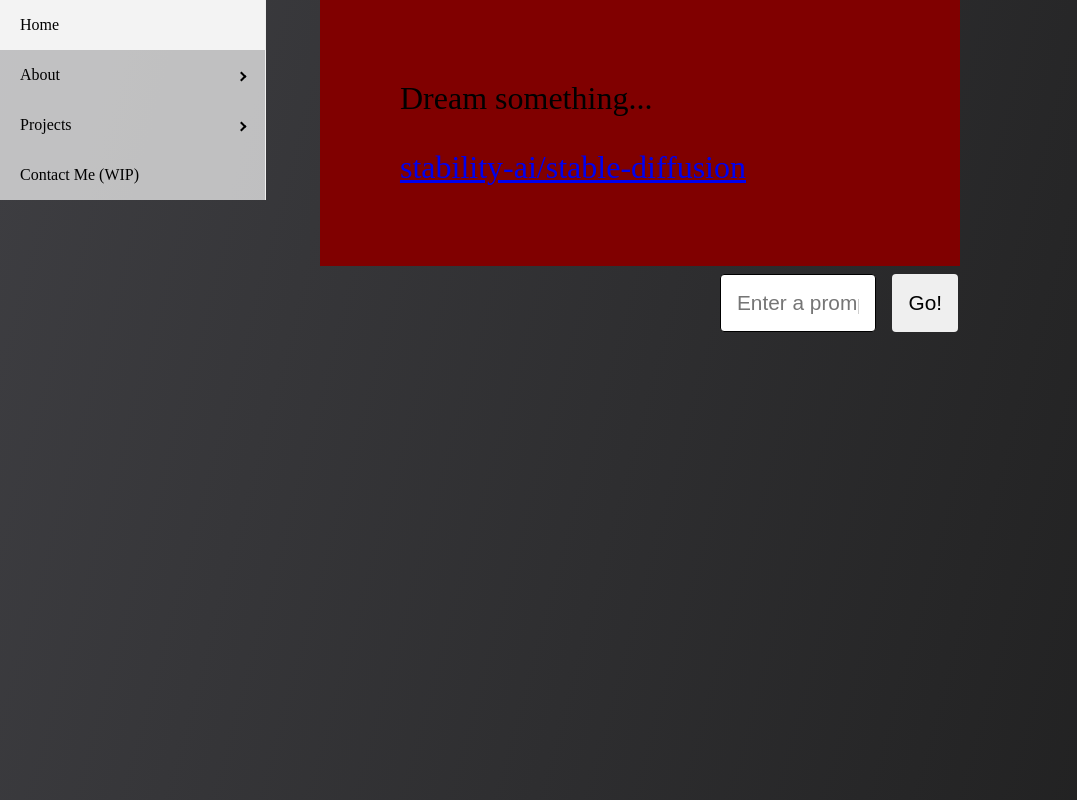
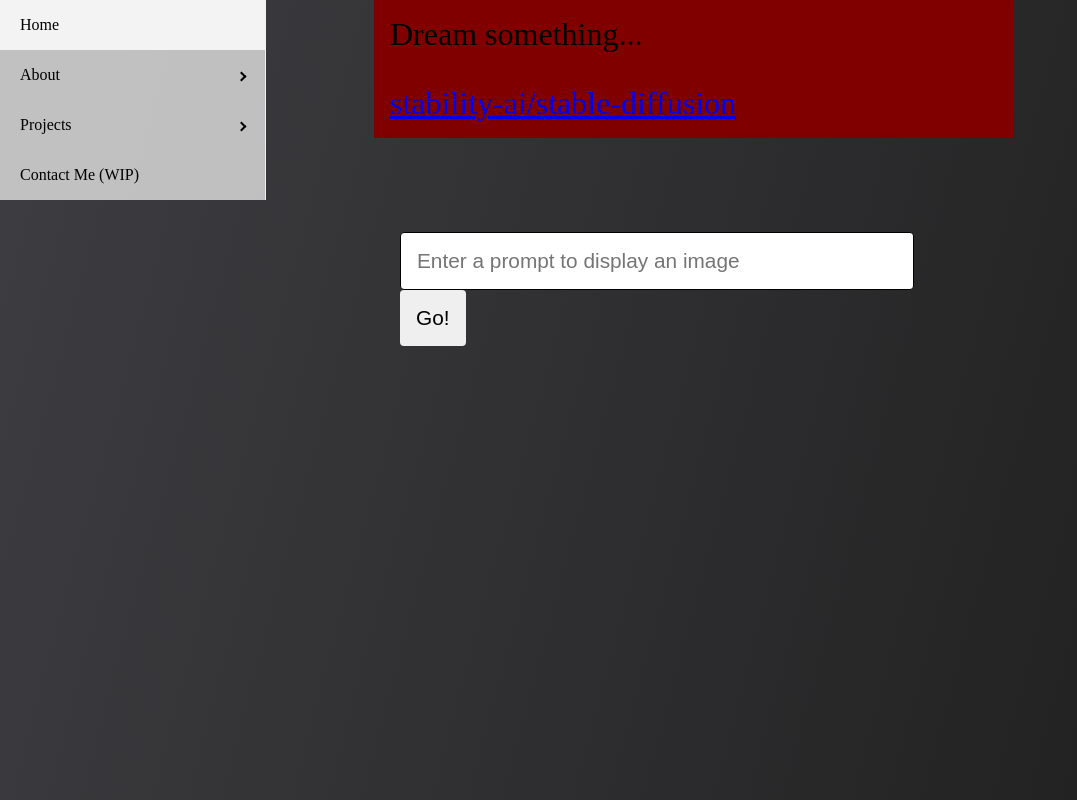
Before and after one commit to jalowe13/jacob-website, a Next.js app: page /replicate in a window 1280 px wide. Shown: the whole page, without its empty margins (0-1077 px from the left). Built offline with nearby package versions, Linux system fonts and the light colour scheme.

Commit message:
Prompt box fix

```diff
--- a/pages/replicate.js
+++ b/pages/replicate.js
@@ -4,7 +4,7 @@
 
 import MenuLayout from "../components/MenuLayout";
 import styles from "../styles/Home.module.css"
-import Grid from '@mui/material/Grid';
+import Grid from '@mui/material/Unstable_Grid2';
 
 
 
@@ -58,24 +58,25 @@
         <title> Replicate and Next.js</title>
         <link rel="icon" href="/favicon.ico" />
         </Head>
-        <Grid container spacing = {1}>
+        <Grid container spacing = {2}>
         <Grid item xs = {1}>
         <MenuLayout></MenuLayout>
         </Grid>
-        <Grid item xs = {10}>
+        <Grid item xs = {11}>
         <div className={styles.containerFixedStability}>
         Dream something...{" "}
         <p/>
         <a href="https://replicate.com/stability-ai/stable-diffusion">stability-ai/stable-diffusion</a>
         </div>
         </Grid>
-        <Grid item xs = {9}>
+
+        <Grid item xs = {12}>
         <form className={styles.form} onSubmit={handleSubmit}>
         <input type="text" name="prompt" placeholder="Enter a prompt to display an image" />
         <button type="submit">Go!</button>
         </form>
         </Grid>
-        <Grid item xs = {7}>
+        <Grid item xs = {12}>
         {prediction && (
         <div>
             {prediction.output && (
@@ -92,7 +93,9 @@
         </div>
       )}
         </Grid>
+
         </Grid>
+
 
 
         </div>
--- a/styles/Home.module.css
+++ b/styles/Home.module.css
@@ -14,10 +14,10 @@
     background-color: maroon;
     }
   .containerFixedStability {
-    position: "center";
-    padding: 5rem;
+    position: "relative";
+    padding: 1rem;
     font-size: 2rem;
-    max-width: 30rem;
+    max-width: 38rem;
     margin: 0 auto;
     background-color: maroon;
     }
@@ -25,8 +25,10 @@
 /* Form */
 /* User input HTML style */
   .form {
-    display: flex;
-    margin-left: 45rem;
+    position: "relative";
+    padding: 1rem;
+    margin: 0 auto;
+    min-width: 20rem;
     max-width: 30rem;
   }
 
@@ -72,10 +74,12 @@
   }
 
   .imageWrapper {
-    margin-left: 42rem;
-    width: 50%;
     aspect-ratio: 1 / 1;
-    position: relative
+    position: relative;
+
+    padding: 1rem;
+    margin: 0 auto;
+    max-width: 30rem;
   }
 
   /* Start my format */
```
